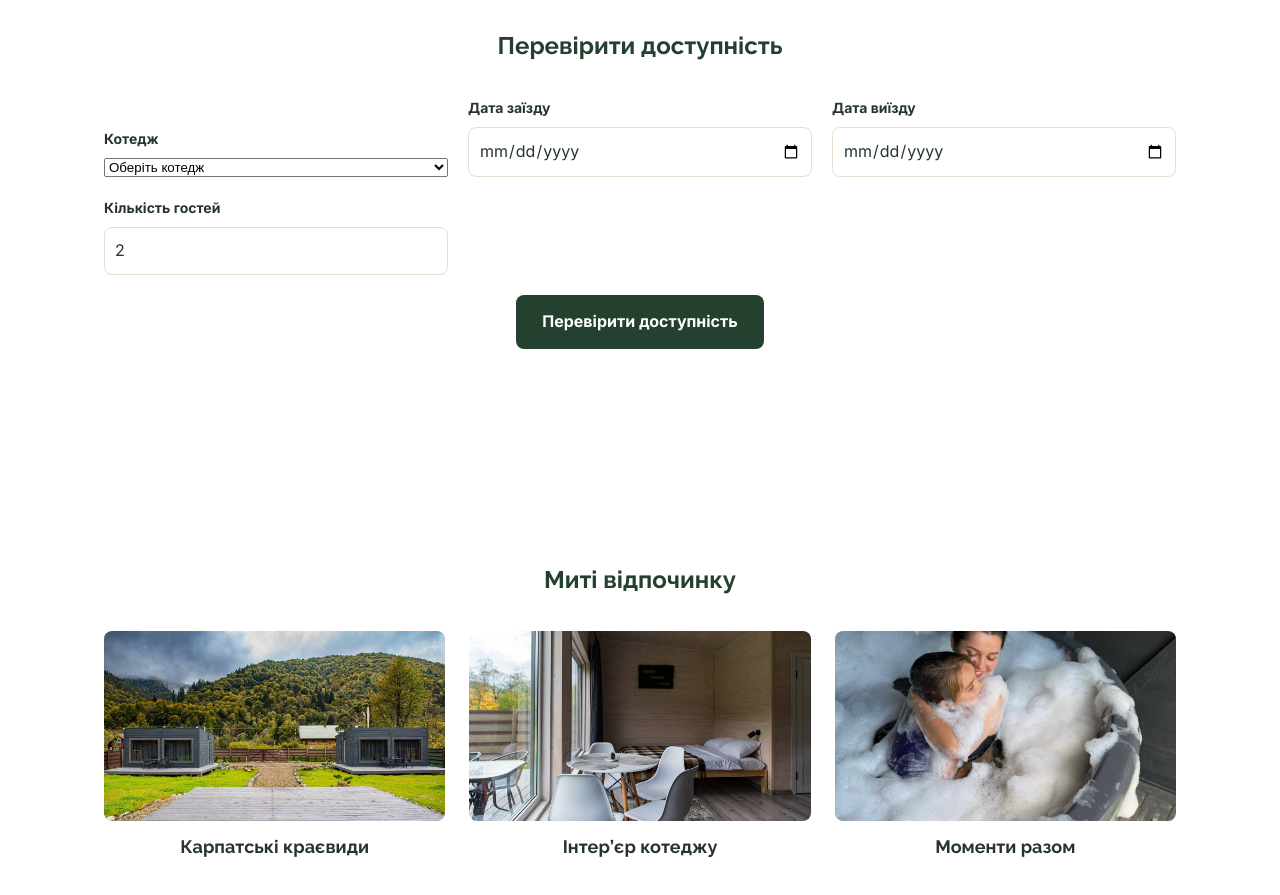
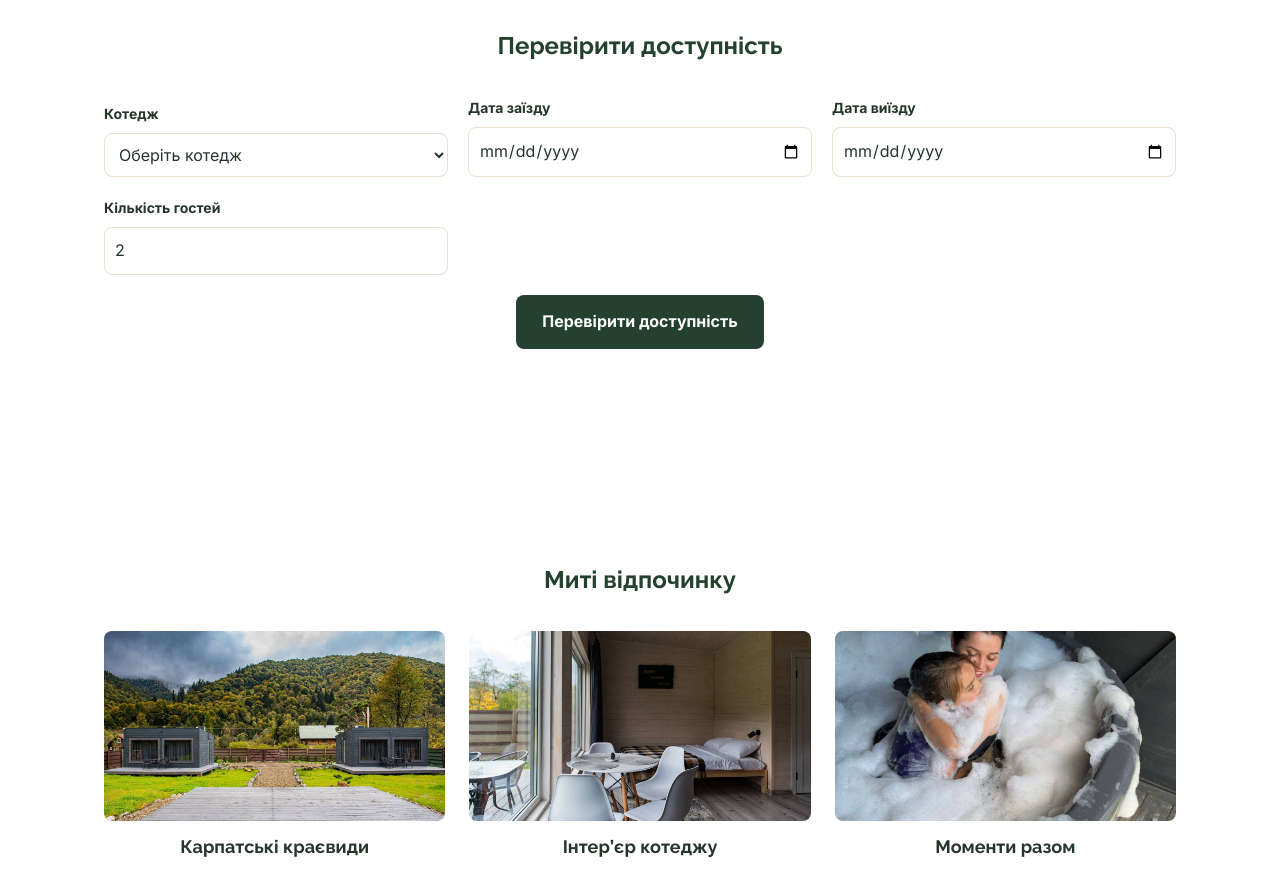
Before and after one commit to yuliiamatviishynpp2025-droid/GreenHill, a plain HTML site: page index.html in a window 1280 px wide. Shown: the part 2700-3595 px from the top of the page. Drawn offline with nearby package versions, Linux system fonts and the light colour scheme; some packages are replaced by stand-ins of ours; no server answers; a script that the page names is missing.

Commit message:
Оновлення стилів форми перевірки доступності

```diff
--- a/style.css
+++ b/style.css
@@ -551,7 +551,8 @@ a {
 
 }
 
-.form-field input {
+.form-field input,
+.form-field select {
 
     width: 100%;
 
```
